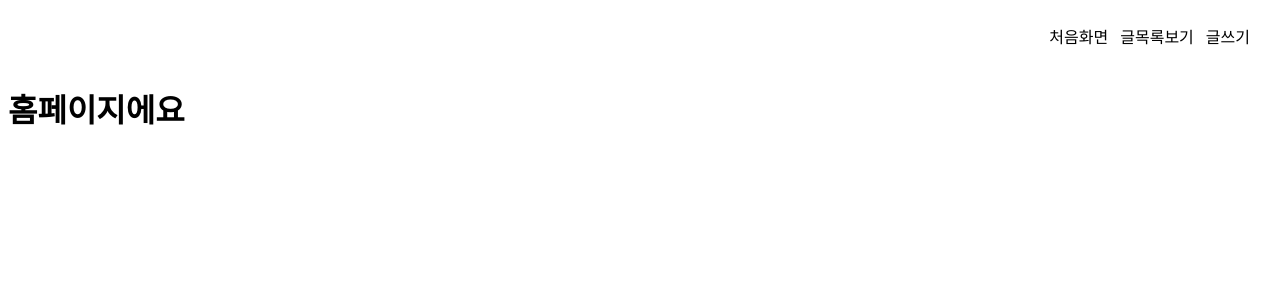
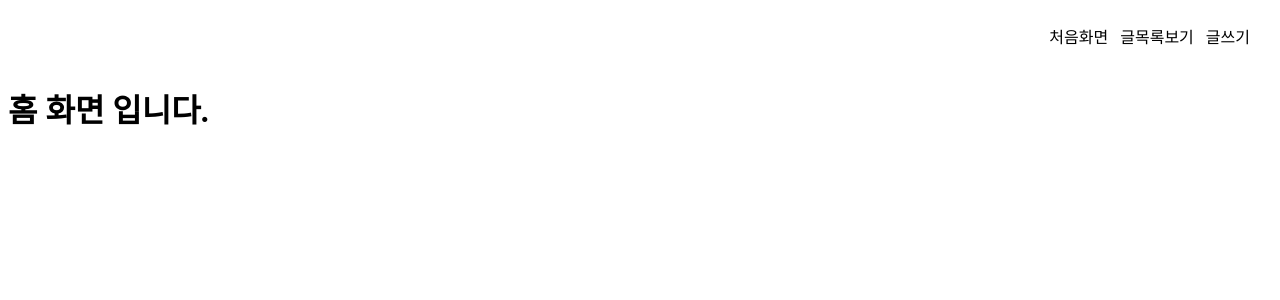
Before and after one commit to HaejinYang/mini-bbs, a React (Create React App) app: page / in a window 1280 px wide. Shown: the top 300 px of the page. Built offline with nearby package versions, Linux system fonts and the light colour scheme.

Commit message:
코드 정리 필요성을 느낌

```diff
--- a/src/components/comment/CommentWrite.tsx
+++ b/src/components/comment/CommentWrite.tsx
@@ -2,7 +2,6 @@ import styled from "styled-components";
 import {FC, useContext, MouseEvent, useState, ChangeEvent} from "react";
 import {CommentContext} from "../post/Post";
 import { CommentType } from "./Comment";
-
 
 const Container = styled.div`
   display: flex;
--- a/src/components/home/Home.tsx
+++ b/src/components/home/Home.tsx
@@ -1,8 +1,9 @@
+import {FC} from "react";
 
-const Home = () => {
+const Home: FC<{}> = () => {
     return (
         <div>
-            <h1>홈페이지에요</h1>
+            <h1>홈 화면 입니다.</h1>
         </div>
     )
 }
--- a/src/components/post/Post.tsx
+++ b/src/components/post/Post.tsx
@@ -65,7 +65,6 @@ const PostReducer = (state: PostReducerState, action: PostReducerAction): PostRe
 
     return newState;
 }
-
 
 interface PostContextType {
     posts: PostType[];
```
Also changed, not shown: 1 other file (tests, documents, lock files or other folders).
